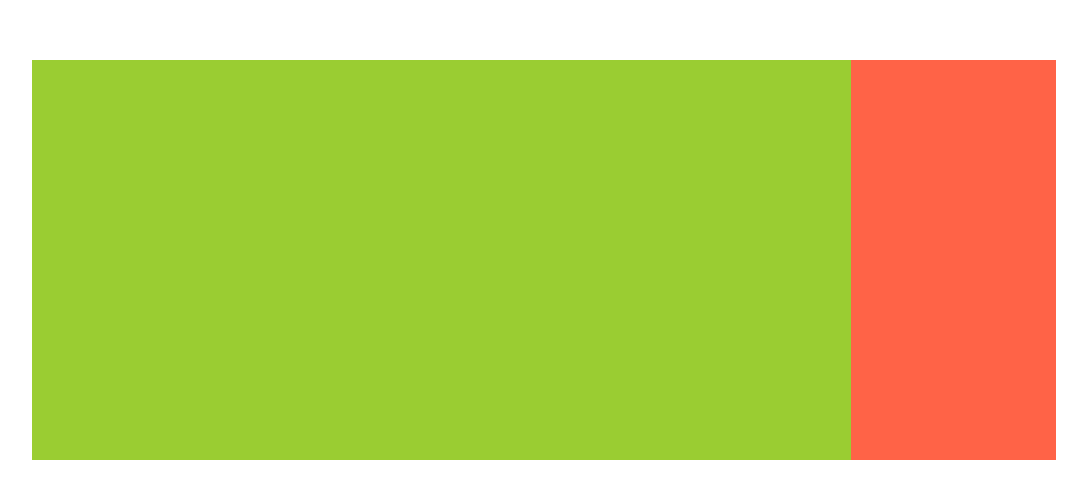
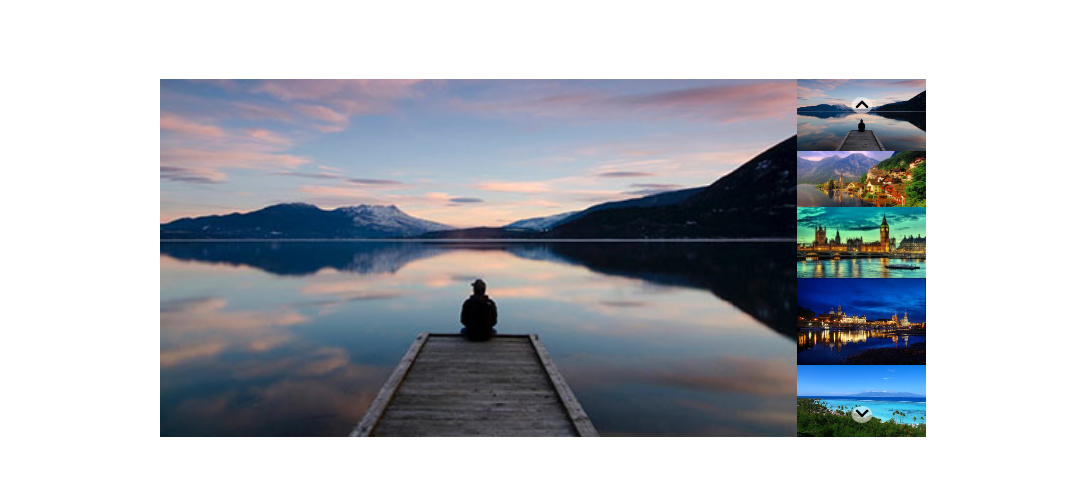
Before and after one commit to Mdigennaro/js-array-carousel, a plain HTML site: page index.html in a window 1280 px wide. Shown: the part 140-638 px from the top of the page, without its empty margins (96-1183 px from the left). Drawn offline with Linux system fonts and the light colour scheme.

Commit message:
fine struttura html-css

```diff
--- a/css/style.css
+++ b/css/style.css
@@ -6,7 +6,7 @@
 
 .container{
   margin: auto;
-  width: 80%;
+  width: 60%;
   height: 100vh;
   display: flex;
   align-items: center;
@@ -14,13 +14,56 @@
 }
 
 .box{
-  width: 80%;
-  height: 400px;
-  background-color: yellowgreen;
+  width: 100%;
+  display: flex;
+}
+
+.box-items{
+  width: 83%;
+}
+
+.items{
+  display: none;
+}
+
+.items img {
+  width: 100%;
+}
+
+.active{
+  display: block;
 }
 
 .box-scroll{
-  width: 20%;
-  height: 400px;
-  background-color:tomato;
+  display: flex;
+  flex-direction: column;
+  width: 16.8%;
+  position: relative;
 }
+
+.box-scroll img{
+  width: 100%;
+}
+
+.arrowup, .arrowdown{
+  position: absolute;
+  background-color: rgba(255, 255, 255, .5);
+  border-radius: 50%;
+  font-size: 15px;
+  padding: 0px 4px;
+  left: 50%;
+  transform: translateX(-50%);
+  cursor: pointer;
+}
+
+.arrowdown{
+  bottom: 5%;
+}
+
+.arrowup{
+  top: 5%;
+}
+
+.arrowup:hover, .arrowdown:hover{
+  background-color: white;
+}
--- a/index.html
+++ b/index.html
@@ -4,6 +4,9 @@
   <meta charset="UTF-8">
   <meta http-equiv="X-UA-Compatible" content="IE=edge">
   <meta name="viewport" content="width=device-width, initial-scale=1.0">
+
+  <link rel="stylesheet" href="https://cdnjs.cloudflare.com/ajax/libs/font-awesome/5.2.0/css/all.min.css" integrity="sha512-6c4nX2tn5KbzeBJo9Ywpa0Gkt+mzCzJBrE1RB6fmpcsoN+b/w/euwIMuQKNyUoU/nToKN3a8SgNOtPrbW12fug==" crossorigin="anonymous" referrerpolicy="no-referrer" />
+
   <link rel="stylesheet" href="css/style.css">
   <title>Carousel</title>
 </head>
@@ -11,9 +14,36 @@
 
   <div class="container">
     <div class="box">
+      <div class="box-items">
+        <div class="items active">
+          <img src="img/01.jpg" alt="">
+        </div>
+        <div class="items">
+          <img src="img/02.jpg" alt="">
+        </div>
+        <div class="items">
+          <img src="img/03.jpg" alt="">
+        </div>
+        <div class="items">
+          <img src="img/04.jpg" alt="">
+        </div>
+        <div class="items">
+          <img src="img/05.jpg" alt="">
+        </div>
+      </div>
+      <div class="box-scroll">
+        <img src="img/01.jpg" alt="">
+        <img src="img/02.jpg" alt="">
+        <img src="img/03.jpg" alt="">
+        <img src="img/04.jpg" alt="">
+        <img src="img/05.jpg" alt="">
+        <div class="arrow">
+          <div class="arrowup"><i class="fas fa-chevron-up"></i></div>
+          <div class="arrowdown"><i class="fas fa-chevron-down"></i></div>
+        </div>
+      </div>
+    </div>
 
-    </div>
-    <div class="box-scroll"></div>
   </div>
 
   <script src="js/script.js"></script>
```
